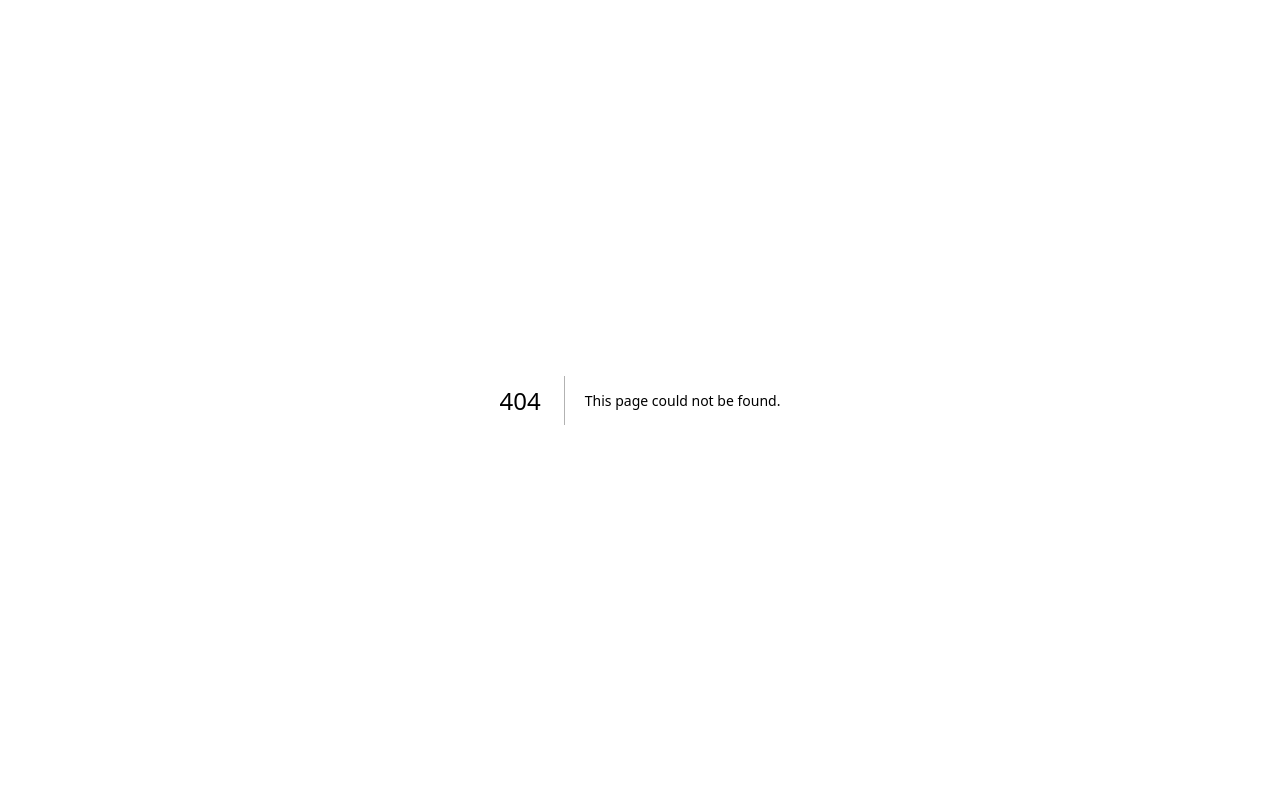
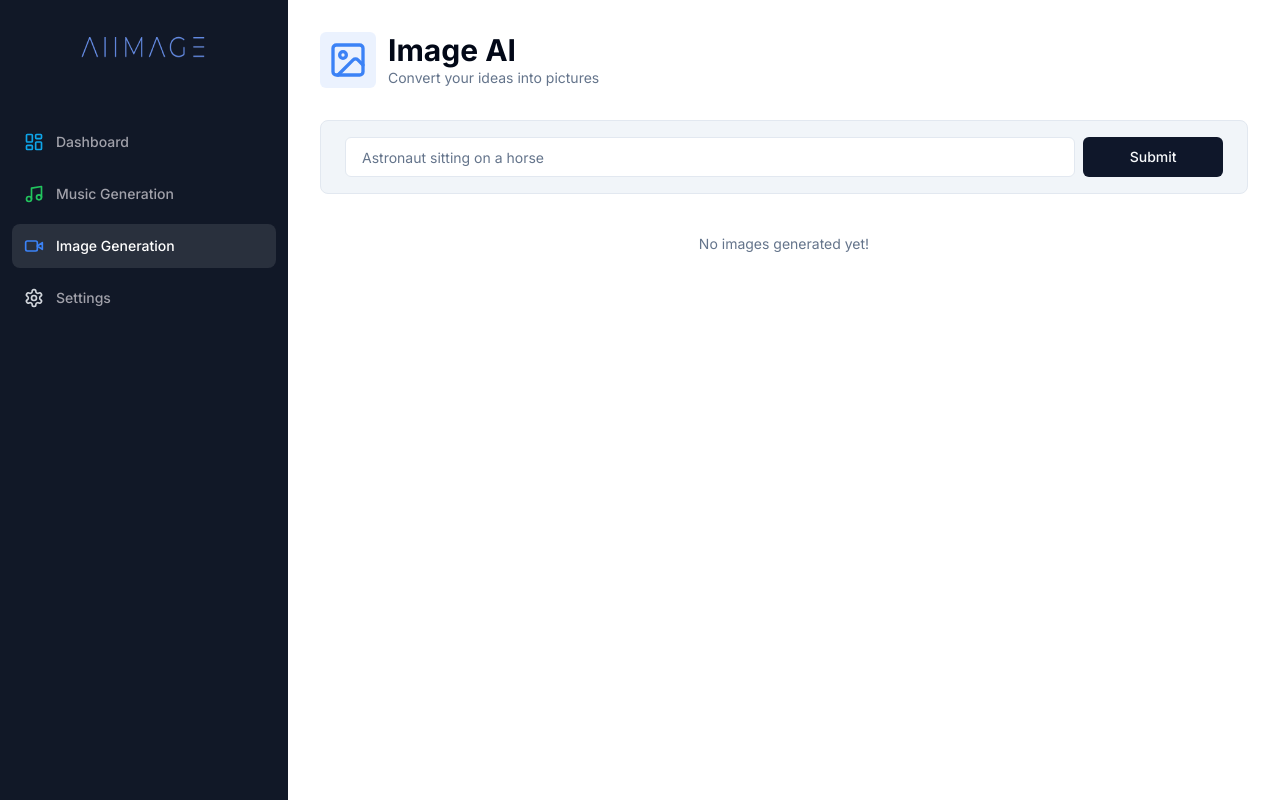
Before and after one commit to CodeZera11/AI-Image, a Next.js app: page /image in a window 1280 px wide. Before the commit this address had no page. Built offline with nearby package versions, Linux system fonts and the light colour scheme.

Commit message:
completed ai image

```diff
--- a/app/(dashboard)/(routes)/dashboard/page.tsx
+++ b/app/(dashboard)/(routes)/dashboard/page.tsx
@@ -2,22 +2,22 @@
 
 import { Card } from '@/components/ui/card'
 import { cn } from '@/lib/utils';
-import { ArrowRight, Image, MessageSquare } from 'lucide-react'
+import { ArrowRight, Image, MessageSquare, Music, Video } from 'lucide-react'
 import { useRouter } from 'next/navigation'
 import React from 'react'
 
 const tools = [
     {
-        label: "Conversation AI",
-        href: "/conversation",
-        icon: MessageSquare,
+        label: "Music Generation AI",
+        href: "/music",
+        icon: Music,
         color: "text-green-500",
         bgColor: "bg-green-500/10"
     },
     {
-        label: "Image Generation AI",
+        label: "Video Generation AI",
         href: "/image",
-        icon: Image,
+        icon: Video,
         color: "text-blue-500",
         bgColor: "bg-blue-500/10"
     },
--- a/app/(dashboard)/(routes)/conversation/page.tsx
+++ b/app/(dashboard)/(routes)/image/page.tsx
@@ -1,7 +1,8 @@
 "use client"
 
 import Heading from '@/components/Heading'
-import { MessageSquare } from 'lucide-react'
+import { Image as image } from 'lucide-react'
+import Image from 'next/image'
 import * as z from "zod"
 import { zodResolver } from "@hookform/resolvers/zod"
 import { useForm } from 'react-hook-form'
@@ -10,16 +11,14 @@ import { Input } from '@/components/ui/input'
 import { Button } from '@/components/ui/button'
 import { useState } from 'react'
 import axios from 'axios'
-import { ChatCompletionRequestMessage } from 'openai'
 import Loader from '@/components/Loader'
 import Empty from '@/components/Empty'
-import { cn } from '@/lib/utils'
-import UserAvatar from '@/components/UserAvatar'
-import BotAvatar from '@/components/BotAvatar'
+import { useRouter } from 'next/navigation'
 
-const ConversationPage = () => {
+const ImagePage = () => {
 
-    const [messages, setMessages] = useState<ChatCompletionRequestMessage[]>([]);
+    const router = useRouter()
+    const [picture, setPicture] = useState<string>()
 
     const formSchema = z.object({
         prompt: z.string().min(1, {
@@ -38,27 +37,29 @@ const ConversationPage = () => {
 
     const onSubmit = async (values: z.infer<typeof formSchema>) => {
         try {
-            const userMessage: ChatCompletionRequestMessage = { role: "user", content: values.prompt }
-            const newMessages = [...messages, userMessage];
+            console.log("starting to generate image")
+            const response = await axios.post("/api/image", values)
 
-            const response = await axios.post("/api/conversation", { messages: newMessages });
+            console.log(response)
 
-            setMessages((current) => [...current, userMessage, response.data])
+            setPicture(response.data[0])
 
             form.reset();
         } catch (error) {
             console.log(error)
+        } finally {
+            router.refresh();
         }
     }
 
     return (
         <>
             <Heading
-                title='Conversation AI'
-                description='Ask anything you want and you will get all answers!'
-                icon={MessageSquare}
-                iconColor='text-green-500'
-                bgColor='bg-green-500/10'
+                title='Image AI'
+                description='Convert your ideas into pictures'
+                icon={image}
+                iconColor='text-blue-500'
+                bgColor='bg-blue-500/10'
             />
 
             <div className='px-4 lg:px-8'>
@@ -72,7 +73,7 @@ const ConversationPage = () => {
                                 render={({ field }) => (
                                     <FormItem className='col-span-12 lg:col-span-10'>
                                         <FormControl className='m-0 p-4'>
-                                            <Input placeholder="What is the radius of sun?" {...field} />
+                                            <Input placeholder="Astronaut sitting on a horse" {...field} />
                                         </FormControl>
                                     </FormItem>
                                 )}></FormField>
@@ -88,23 +89,19 @@ const ConversationPage = () => {
                         </div>
                     )}
 
-                    {messages.length === 0 && !isLoading && (
-                        <Empty label="No conversation started yet!" />
+                    {!picture && !isLoading && (
+                        <Empty label="No images generated yet!" />
                     )}
 
-                    {messages.map((message) => (
-                        <div
-                            key={message.content}
-                            className={cn('w-full p-8 flex items-start gap-x-8 rounded-lg', message.role === 'user' ? "bg-white border border-black" : "bg-muted")}
-                        >
-                            {message.role === 'user' ? <UserAvatar /> : <BotAvatar />}
-                            <p className='text-sm'>{message.content}</p>
+                    {picture && (
+                        <div className='flex items-center justify-center w-full mt-10'>
+                            <Image src={picture!} className='border-black border-2' alt='failed to generate image' width={400} height={300} />
                         </div>
-                    ))}
+                    )}
                 </div>
             </div>
         </>
     )
 }
 
-export default ConversationPage
+export default ImagePage
--- a/app/api/conversation/route.ts
+++ /dev/null
@@ -1,54 +0,0 @@
-import { auth } from "@clerk/nextjs";
-import { NextResponse } from "next/server";
-
-import { Configuration, OpenAIApi } from "openai";
-
-export const configuration = new Configuration({
-  apiKey: process.env.OPENAI_API_KEY,
-});
-
-const openai = new OpenAIApi(configuration);
-
-export async function POST(req: Request) {
-  try {
-    const { userId } = auth();
-
-    const body = await req.json();
-    const { messages } = await body;
-
-    if (!userId) {
-      return new NextResponse("Unauthorized", { status: 401 });
-    }
-
-    if (!configuration.apiKey) {
-      return new NextResponse("OpenAI API key not configured!", {
-        status: 500,
-      });
-    }
-
-    if (!messages) {
-      return new NextResponse("Messages are required!!!", { status: 400 });
-    }
-
-    // const response = await openai.createChatCompletion({
-    //   model: "gpt-3.5-turbo",
-    //   messages,
-    // });
-    const response = await openai.createChatCompletion({
-      model: "gpt-3.5-turbo",
-      messages: [
-        {
-          role: "user",
-          content: "what is 2+2",
-        },
-      ],
-    });
-
-    return NextResponse.json(response.data.choices[0].message);
-  } catch (error) {
-    return NextResponse.json(
-      { "Internal Server Error!": error },
-      { status: 500 }
-    );
-  }
-}
--- /dev/null
+++ b/app/api/image/route.ts
@@ -0,0 +1,43 @@
+import { auth } from "@clerk/nextjs";
+import { NextResponse } from "next/server";
+import Replicate from "replicate";
+
+const replicate = new Replicate({
+  auth: process.env.REPLICATE_API_TOKEN!,
+});
+
+export async function POST(request: Request) {
+  try {
+    const { userId } = auth();
+    const { prompt } = await request.json();
+
+    if (!userId) {
+      return NextResponse.json({ error: "Unauthorised" }, { status: 401 });
+    }
+
+    if (!prompt) {
+      return NextResponse.json(
+        { error: "Prompt is required" },
+        { status: 400 }
+      );
+    }
+
+    const output = await replicate.run(
+      "stability-ai/stable-diffusion:ac732df83cea7fff18b8472768c88ad041fa750ff7682a21affe81863cbe77e4",
+      {
+        input: {
+          prompt: prompt,
+        },
+      }
+    );
+
+    console.log(output);
+
+    return NextResponse.json(output, { status: 200 });
+  } catch (error) {
+    return NextResponse.json(
+      { error: "Internal Server Error" },
+      { status: 500 }
+    );
+  }
+}
--- a/components/BotAvatar.tsx
+++ b/components/BotAvatar.tsx
@@ -4,7 +4,7 @@ import { Avatar, AvatarImage } from './ui/avatar'
 const BotAvatar = () => {
     return (
         <Avatar className='w-8 h-8'>
-            <AvatarImage src='/bot.png' />
+            <AvatarImage src='/bog.png' />
         </Avatar>
     )
 }
--- a/components/Sidebar.tsx
+++ b/components/Sidebar.tsx
@@ -1,7 +1,7 @@
 "use client"
 
 import { cn } from "@/lib/utils"
-import { ImageIcon, LayoutDashboardIcon, MessageSquare, Settings } from "lucide-react"
+import { ImageIcon, LayoutDashboardIcon, MessageSquare, Music, Settings, Video } from "lucide-react"
 import Image from "next/image"
 import Link from "next/link"
 import { usePathname } from "next/navigation";
@@ -14,14 +14,14 @@ const routes = [
         color: "text-sky-500",
     },
     {
-        label: "Conversation",
-        icon: MessageSquare,
+        label: "Music Generation",
+        icon: Music,
         href: "/conversation",
         color: "text-green-500",
     },
     {
         label: "Image Generation",
-        icon: ImageIcon,
+        icon: Video,
         href: "/image",
         color: "text-blue-500",
     },
--- a/next.config.js
+++ b/next.config.js
@@ -1,4 +1,8 @@
 /** @type {import('next').NextConfig} */
-const nextConfig = {}
+const nextConfig = {
+  images: {
+    domains: ["pbxt.replicate.delivery"],
+  },
+};
 
-module.exports = nextConfig
+module.exports = nextConfig;
--- a/package.json
+++ b/package.json
@@ -31,6 +31,7 @@
     "react": "18.2.0",
     "react-dom": "18.2.0",
     "react-hook-form": "^7.45.2",
+    "replicate": "^0.14.1",
     "tailwind-merge": "^1.14.0",
     "tailwindcss": "3.3.3",
     "tailwindcss-animate": "^1.0.6",
```
Also changed, not shown: public/test1.webp (added), 1 other file (tests, documents, lock files or other folders).
